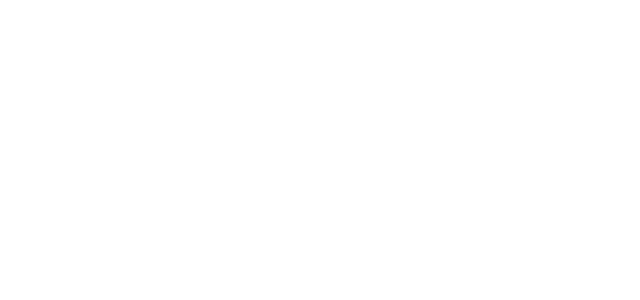
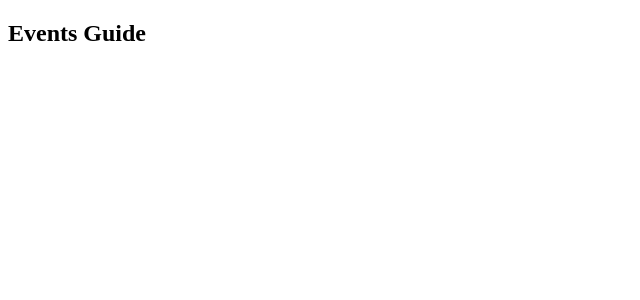
Before and after one commit to NDraganov/event-guide, a Next.js app: page / in a window 1280 px wide. Shown: the top 300 px of the page, without its empty margins (0-640 px from the left). Built offline with nearby package versions, Linux system fonts and the light colour scheme.

Commit message:
Create navigation for the layout

```diff
--- /dev/null
+++ b/components/header/navigation.jsx
@@ -0,0 +1,12 @@
+import classes from "./navigation.module.css";
+
+export default function Navigation() {
+  return (
+    <header className={classes.header}>
+      <h2>Events Guide</h2>
+      <nav>
+        <ul></ul>
+      </nav>
+    </header>
+  );
+}
--- a/components/layout/layout.jsx
+++ b/components/layout/layout.jsx
@@ -1,8 +1,10 @@
 import { Fragment } from "react";
+import Navigation from "../header/navigation";
 
 export default function Layout(props) {
   return (
     <Fragment>
+      <Navigation />
       <main>{props.children}</main>
     </Fragment>
   );
```
Also changed, not shown: components/header/navigation.module.css (added).
